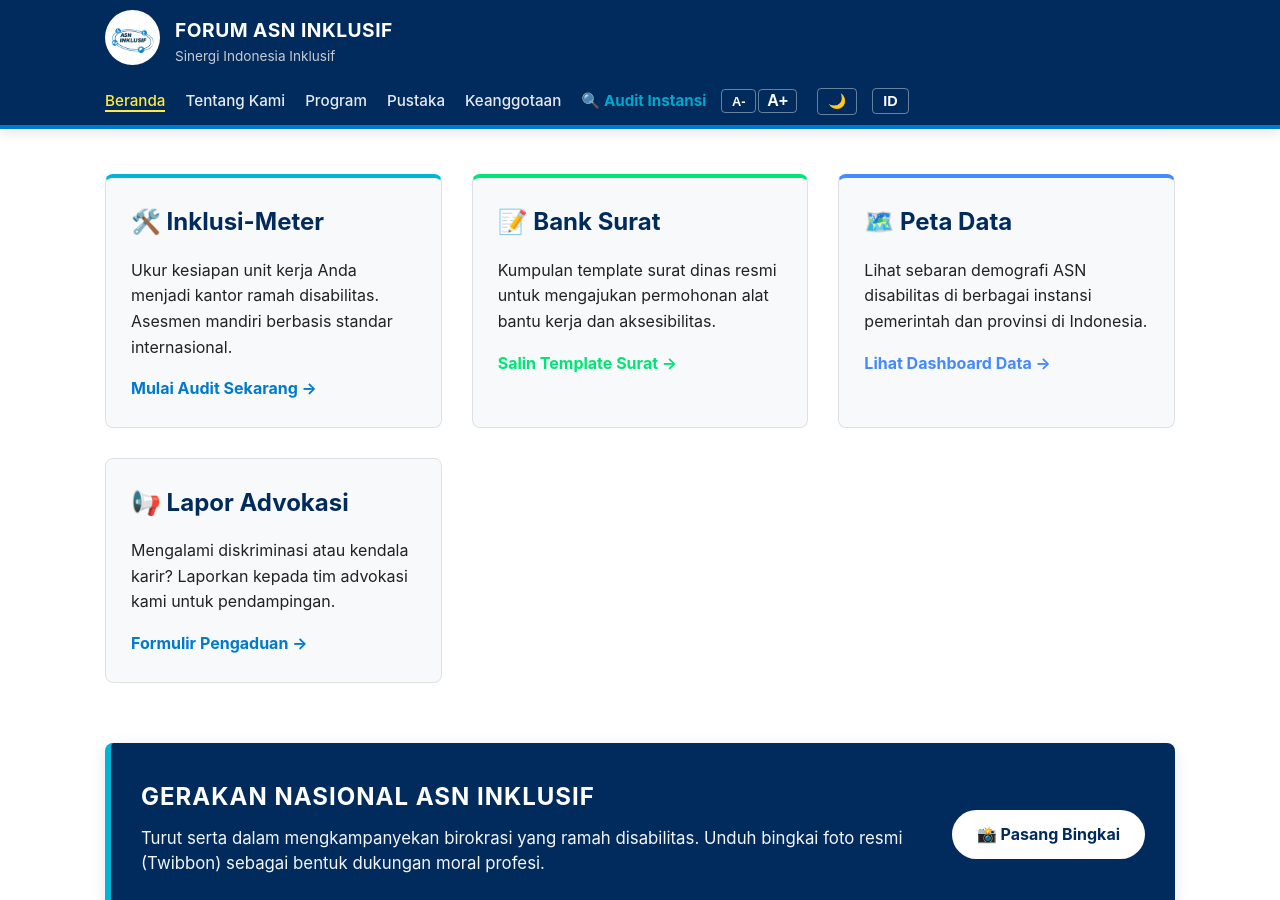
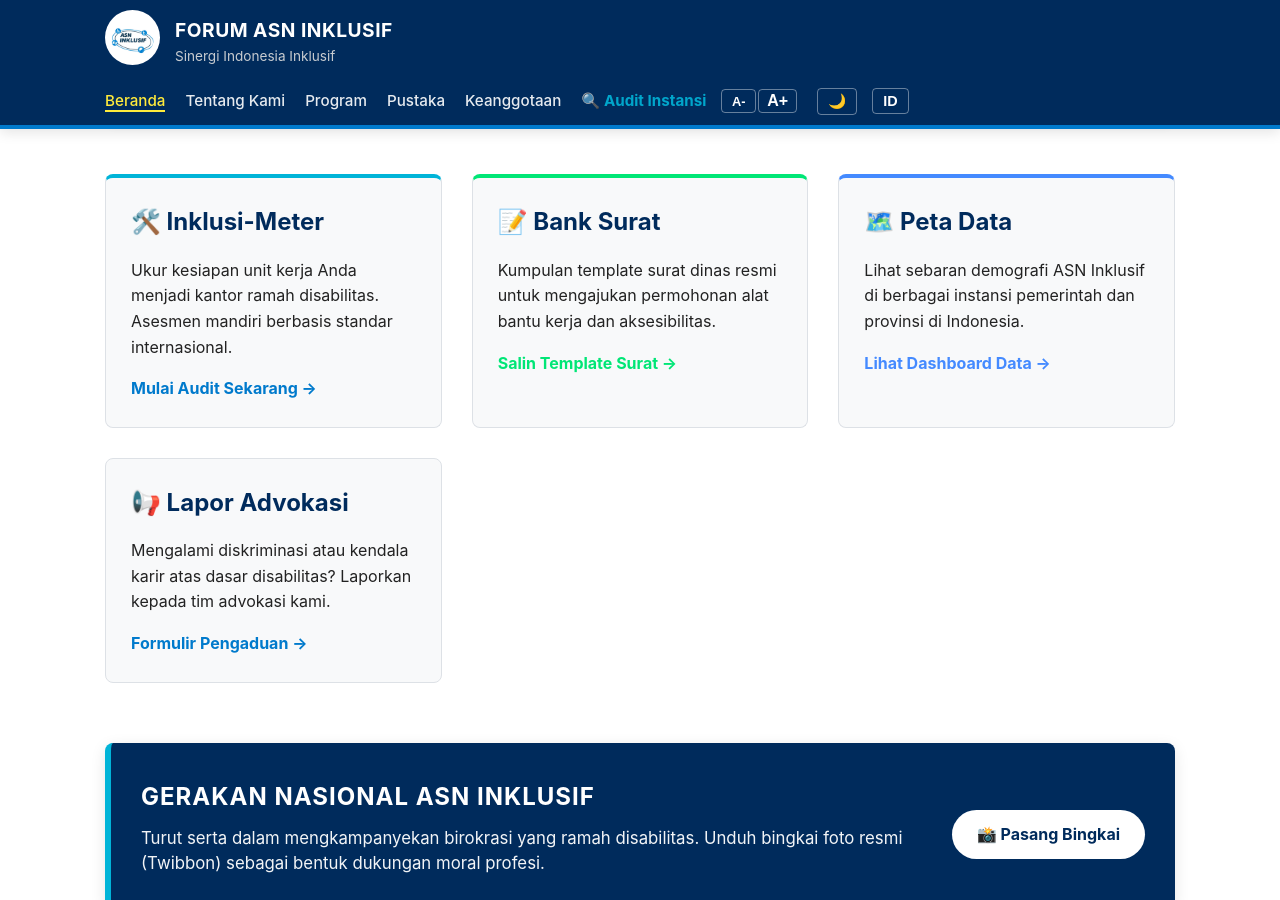
Before and after one commit to dimasmuharam/ASN-Inklusif, a Jekyll site: the page built from index.md, in a window 1280 px wide and 900 px high, scrolled down 702 px. Built offline with Jekyll 4.4.1, drawn with Linux system fonts in a browser that asks for light colours.

Commit message:
Update index.md

```diff
--- a/index.md
+++ b/index.md
@@ -73,13 +73,13 @@ body.dark-mode .sb-action a { color: var(--text-color) !important; }
 
   <div style="background: var(--card-bg); padding: 25px; border-radius: 8px; border: 1px solid var(--border-color); border-top: 4px solid #448aff;">
     <h2 style="margin-top: 0;">🗺️ Peta Data</h2>
-    <p>Lihat sebaran demografi ASN disabilitas di berbagai instansi pemerintah dan provinsi di Indonesia.</p>
+    <p>Lihat sebaran demografi ASN Inklusif di berbagai instansi pemerintah dan provinsi di Indonesia.</p>
     <a href="{{ "/peta/" | relative_url }}" style="font-weight: bold; color: #448aff; text-decoration: none;">Lihat Dashboard Data →</a>
   </div>
 
   <div style="background: var(--card-bg); padding: 25px; border-radius: 8px; border: 1px solid var(--border-color);">
     <h2 style="margin-top: 0;">📢 Lapor Advokasi</h2>
-    <p>Mengalami diskriminasi atau kendala karir? Laporkan kepada tim advokasi kami untuk pendampingan.</p>
+    <p>Mengalami diskriminasi atau kendala karir atas dasar disabilitas? Laporkan kepada tim advokasi kami.</p>
     <a href="{{ "/advokasi/" | relative_url }}" style="font-weight: bold; text-decoration: none;">Formulir Pengaduan →</a>
   </div>
 
```
